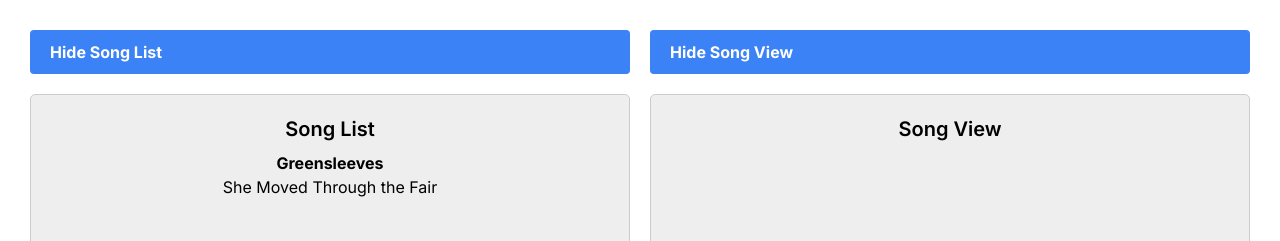
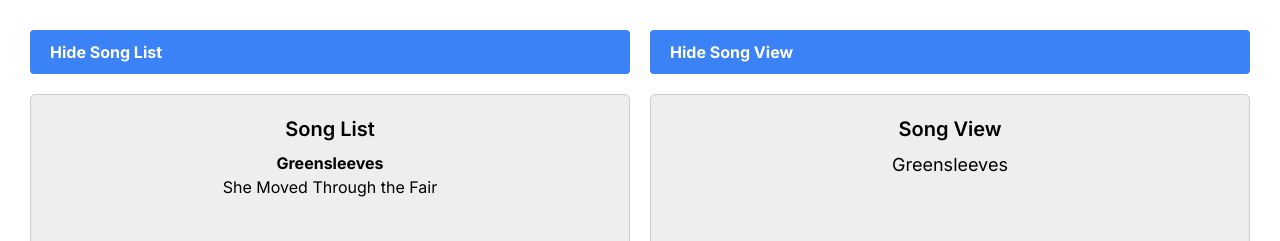
Before and after one commit to rocketbop/song-wallet, a Next.js app: page / in a window 1280 px wide. Shown: the top 241 px of the page. Built offline with nearby package versions, Linux system fonts and the light colour scheme.

Commit message:
Render the title of the selected song in the song view

```diff
--- a/app/page.tsx
+++ b/app/page.tsx
@@ -8,7 +8,7 @@ export default function Home() {
   const [songViewVisible, setSongViewVisible] = useState(true);
   const [bothWindowsHidden, setBothWindowsHidden] = useState(true);
   const songs = mockData.songs;
-  const [selectedSongId, setSelectedSongId] = useState(songs[0].id);
+  const [selectedSong, setSelectedSongId] = useState(songs[0]);
 
   const toggleSongList = () => {
     setSongListVisible(!songListVisible);
@@ -43,8 +43,8 @@ export default function Home() {
               {songs.map((song) => (
                 <li
                   key={song.id}
-                  className={song.id === selectedSongId ? 'font-bold' : ''}
-                  onClick={() => handleClickSongTitle(song.id)}
+                  className={song.id === selectedSong.id ? 'font-bold' : ''}
+                  onClick={() => handleClickSongTitle(song)}
                 >
                   {song.title}
                 </li>
@@ -57,7 +57,7 @@ export default function Home() {
     {songViewVisible && (
       <div className="window" id="songView">
         <h2>Song View</h2>
-        {/* Content for Song View */}
+        <h3>{selectedSong.title}</h3>
       </div>
     )}
       </div>
```
